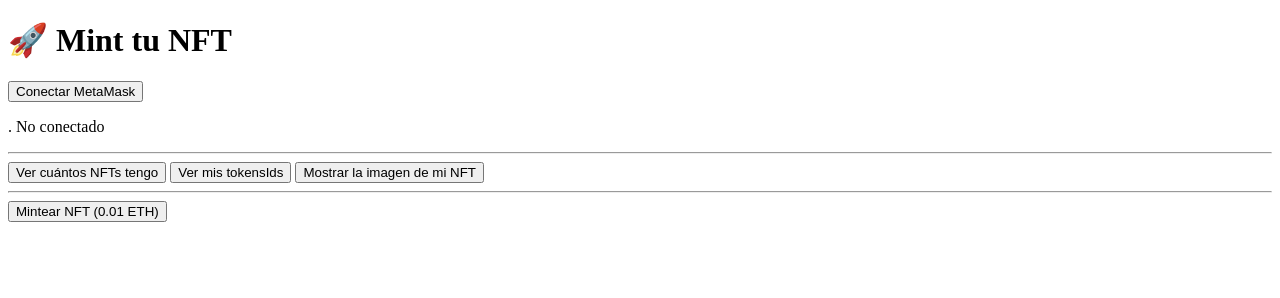
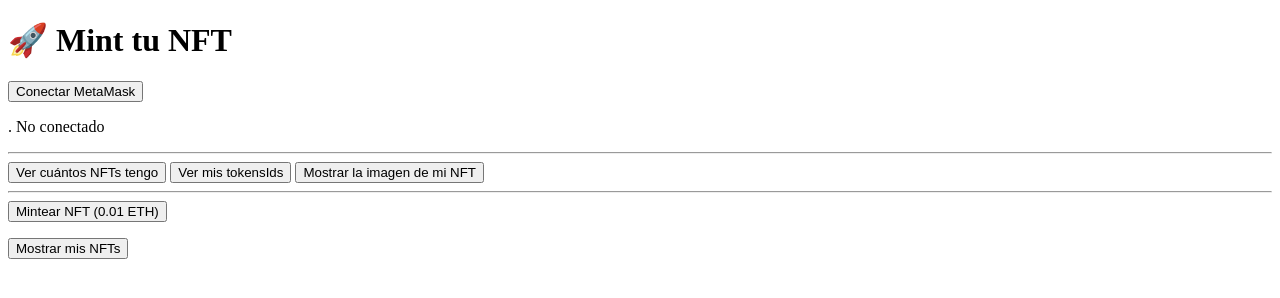
Before and after one commit to Gato24-tech/erc-721, a website: page frontend/index.html in a window 1280 px wide. Drawn offline with nearby package versions, Linux system fonts and the light colour scheme.

Commit message:
mejoras en app.js e index.html

```diff
--- a/frontend/app.js
+++ b/frontend/app.js
@@ -1,4 +1,3 @@
-
 let signer;
 let contract;
 
@@ -7,6 +6,7 @@ const mintBtn = document.getElementById("mint");
 const walletP = document.getElementById("wallet");
 const statusP = document.getElementById("status");
 
+// Conectar Metamask
 connectBtn.onclick = async () => {
   if (!window.ethereum) return alert("Instala MetaMask, por favor.");
 
@@ -15,15 +15,15 @@ connectBtn.onclick = async () => {
   signer = await provider.getSigner();
   walletP.innerText = `🔗 Conectado como: ${await signer.getAddress()}`;
 
-  // Leer ABI y dirección
   const res = await fetch("abi.json");
   const abiJson = await res.json();
   const abi = abiJson.abi;
 
-  const contractAddress = "0xf39fd6e51aad88f6f4ce6ab8827279cfffb92266";
+  const contractAddress = "0xf39fd6e51aad88f6f4ce6ab8827279cfffb92266"; // cambia por la dirección real
   contract = new ethers.Contract(contractAddress, abi, signer);
 };
 
+// Botón para mintear NFT
 mintBtn.onclick = async () => {
   if (!contract) return alert("Primero conecta MetaMask.");
   statusP.innerText = "⏳ Mint en proceso...";
@@ -37,24 +37,47 @@ mintBtn.onclick = async () => {
     statusP.innerText = "❌ Error en el mint.";
   }
 };
-  async function checkBalance() {
 
+// Mostrar número de NFTs y sus imágenes (si es posible)
+async function mostrarNFTs() {
   if (!window.ethereum || !contract) {
     alert("Por favor, conecta primero Metamask.");
     return;
   }
 
-    const accounts = await ethereum.request({ method: "eth_requestAccounts"});
+  const accounts = await ethereum.request({ method: "eth_requestAccounts" });
   const userAddress = accounts[0];
 
   try {
     const balance = await contract.balanceOf(userAddress);
     document.getElementById("nft-info").innerText =
       `Tienes ${balance.toString()} NFT(s) en tu cuenta.`;
-    }catch (err) {
-      console.error("Error al obtener el balance:", err);
+
+    const idsContainer = document.getElementById("nft-ids");
+    idsContainer.innerHTML = "";
+    const gallery = document.getElementById("nft-gallery");
+    gallery.innerHTML = "";
+
+    for (let i = 0; i < balance; i++) {
+      const tokenId = await contract.tokenOfOwnerByIndex(userAddress, i); // SOLO funciona si usas ERC721Enumerable
+      const uri = await contract.tokenURI(tokenId);
+      const res = await fetch(uri);
+      const metadata = await res.json();
+
+      const li = document.createElement("li");
+      li.innerText = `Token ID: ${tokenId}`;
+      idsContainer.appendChild(li);
+
+      const img = document.createElement("img");
+      img.src = metadata.image;
+      img.alt = metadata.name;
+      img.style.width = "200px";
+      img.style.margin = "10px";
+      gallery.appendChild(img);
+    }
+  } catch (err) {
+    console.error("Error mostrando NFTs:", err);
     document.getElementById("nft-info").innerText =
-        "No se pudo obtener el númeto de NFTs.";
+      "Error mostrando tus NFTs. ¿Tienes ERC721Enumerable?";
   }
-
 }
--- a/frontend/index.html
+++ b/frontend/index.html
@@ -21,6 +21,11 @@
   <button id="mint">Mintear NFT (0.01 ETH)</button>
   <p id="status"></p>
 
+  <p id="nft-info"></p>
+  <div id="nft-gallery"></div>
+  <button onclick="mostrarNFTs()">Mostrar mis NFTs</button>
+
+
   <script src="https://cdn.jsdelivr.net/npm/ethers@6.6.2/dist/ethers.umd.min.js"></script>
   <script src="app.js"></script>
 </body>
```
Lines whose indentation alone changed are shown as unchanged.
